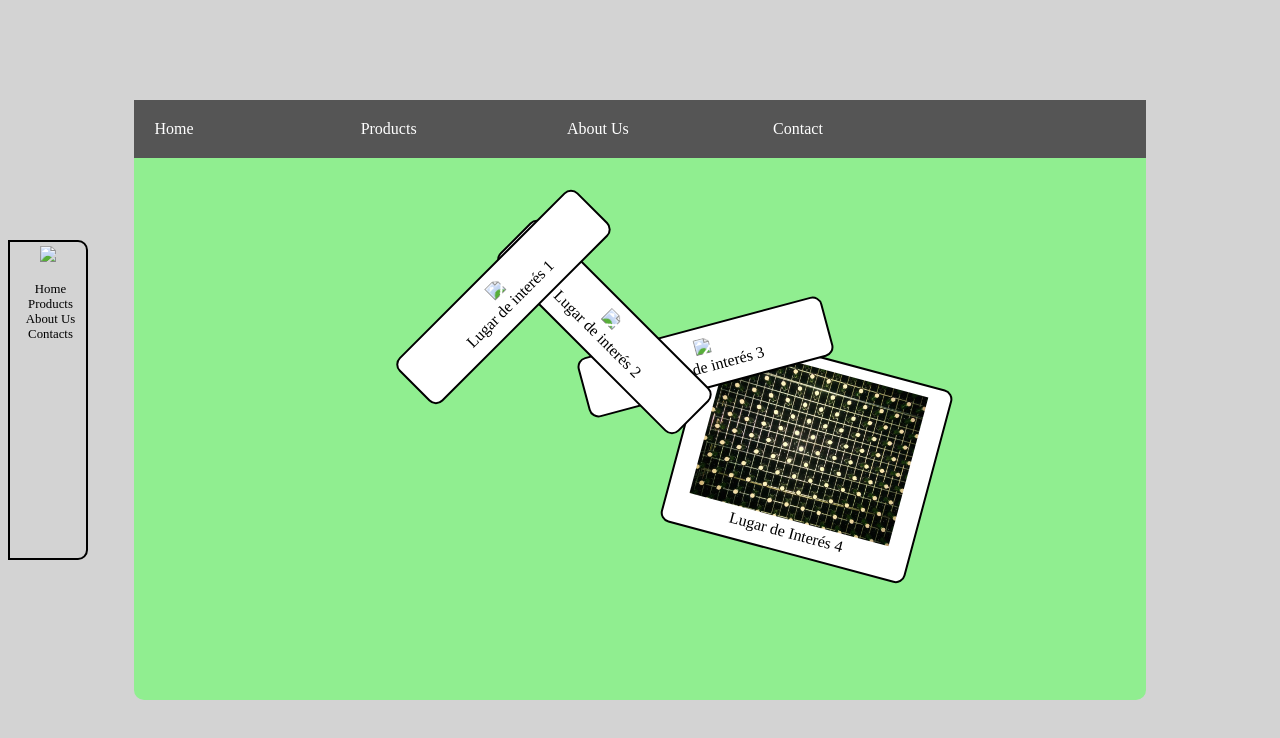
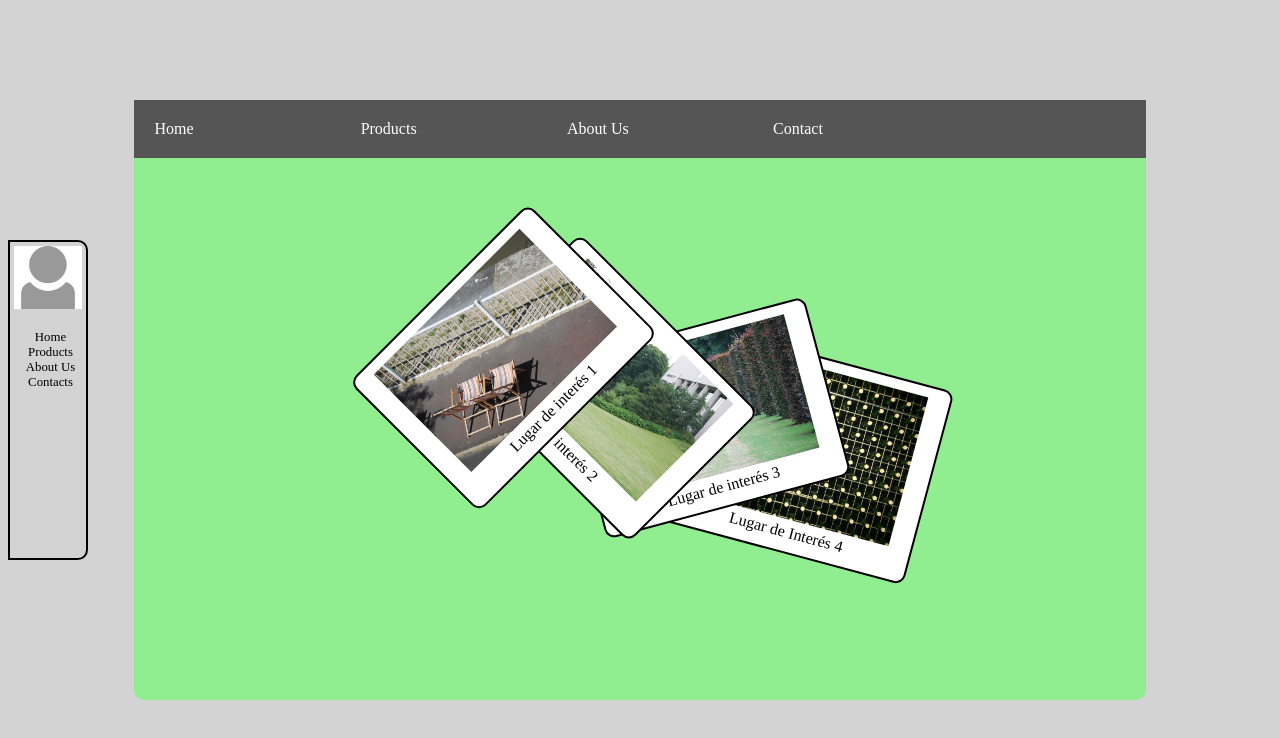
Before and after one commit to MarioEscudev/CURSO-HTAML-CSS-OPENWEBMINAR, a plain HTML site: page CSS-MAQUETACION-PRACTICAS/Ejercicio posicion con css/index.html in a window 1280 px wide. Drawn offline with Linux system fonts and the light colour scheme; the site is published under a folder, as on GitHub Pages, so addresses that start at the root find nothing.

Commit message:
correccion de errores

```diff
--- a/CSS-MAQUETACION-PRACTICAS/Ejercicio posicion con css/index.html
+++ b/CSS-MAQUETACION-PRACTICAS/Ejercicio posicion con css/index.html
@@ -4,7 +4,7 @@
     <meta charset="UTF-8">
     <meta name="viewport" content="width=device-width, initial-scale=1.0">
     <title>Ejercicio de Posicionamiento de Elementos</title>
-    <link rel="stylesheet" href="css/estilos.css" type="text/css" />
+    <link rel="stylesheet" href="css\estilos.css" type="text/css" />
 </head>
 <body>
     <div class="container">
@@ -24,15 +24,15 @@
 
         </nav>
         <figure id="li1">
-            <img src="/img/img1.jpg" />
+            <img src="img/img1.jpg" />
             <figcaption>Lugar de interés 1</figcaption>
         </figure>
         <figure id="li2">
-            <img src="/img/img2.jpg" />
+            <img src="img/img2.jpg" />
             <figcaption>Lugar de interés 2 </figcaption>
         </figure>
         <figure id="li3">
-            <img src="/img/img3.jpg" />
+            <img src="img/img3.jpg" />
             <figcaption>Lugar de interés 3</figcaption>
         </figure>
         <figure id="li4">
@@ -41,7 +41,7 @@
         </figure>
     </div>
     <div class="fixed-sidebar">
-        <img src="/img/profile.png" />
+        <img src="img/profile.png" />
         <ul>
             <li>Home</li>
             <li>Products</li>
```
Also changed, not shown: CSS-MAQUETACION-PRACTICAS/Ejercicio elementos flotantes/index.html (+4 -4 lines).
